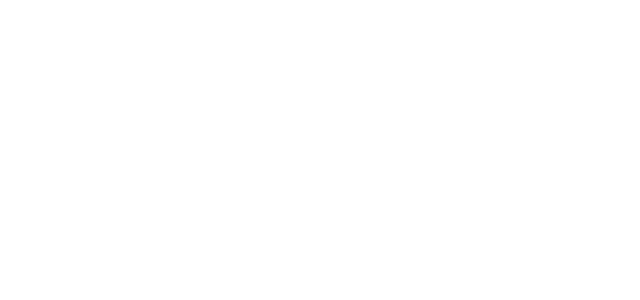
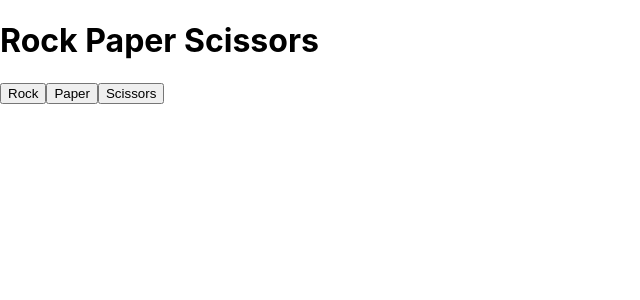
Before and after one commit to felixoppongwillborg/react_rps_challenge, a React (Create React App) app: page / in a window 1280 px wide. Shown: the top 300 px of the page, without its empty margins (0-640 px from the left). Built offline with nearby package versions, Linux system fonts and the light colour scheme.

Commit message:
added title and buttons for the different weapons all test pass

```diff
--- a/src/App.jsx
+++ b/src/App.jsx
@@ -4,10 +4,11 @@
 function App() {
   return (
     <div>
-      <header>
-      </header>
+      <h1 id="title">Rock Paper Scissors</h1>
+      <button id="rock">Rock</button>
+      <button id="paper">Paper</button>
+      <button id="scissors">Scissors</button>
     </div>
-  );
-}
+  )}
 
 export default App;
```
